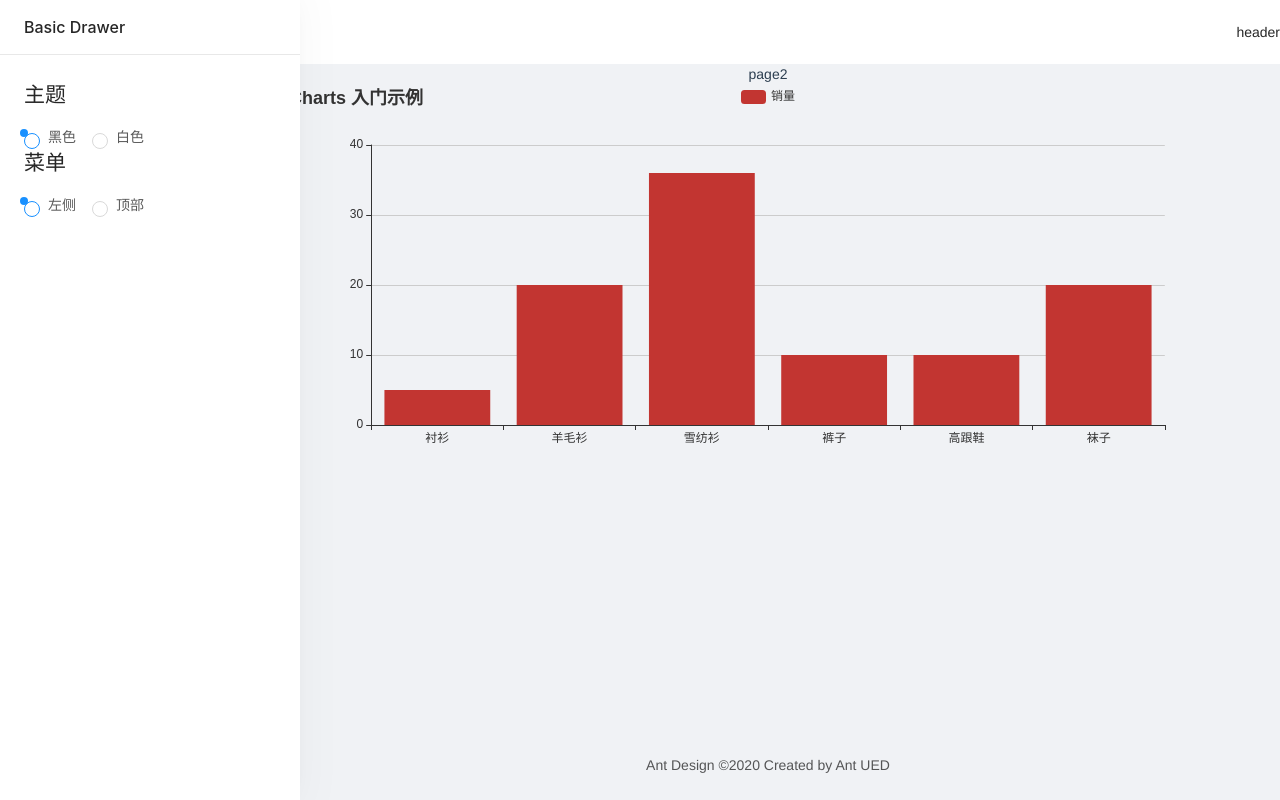
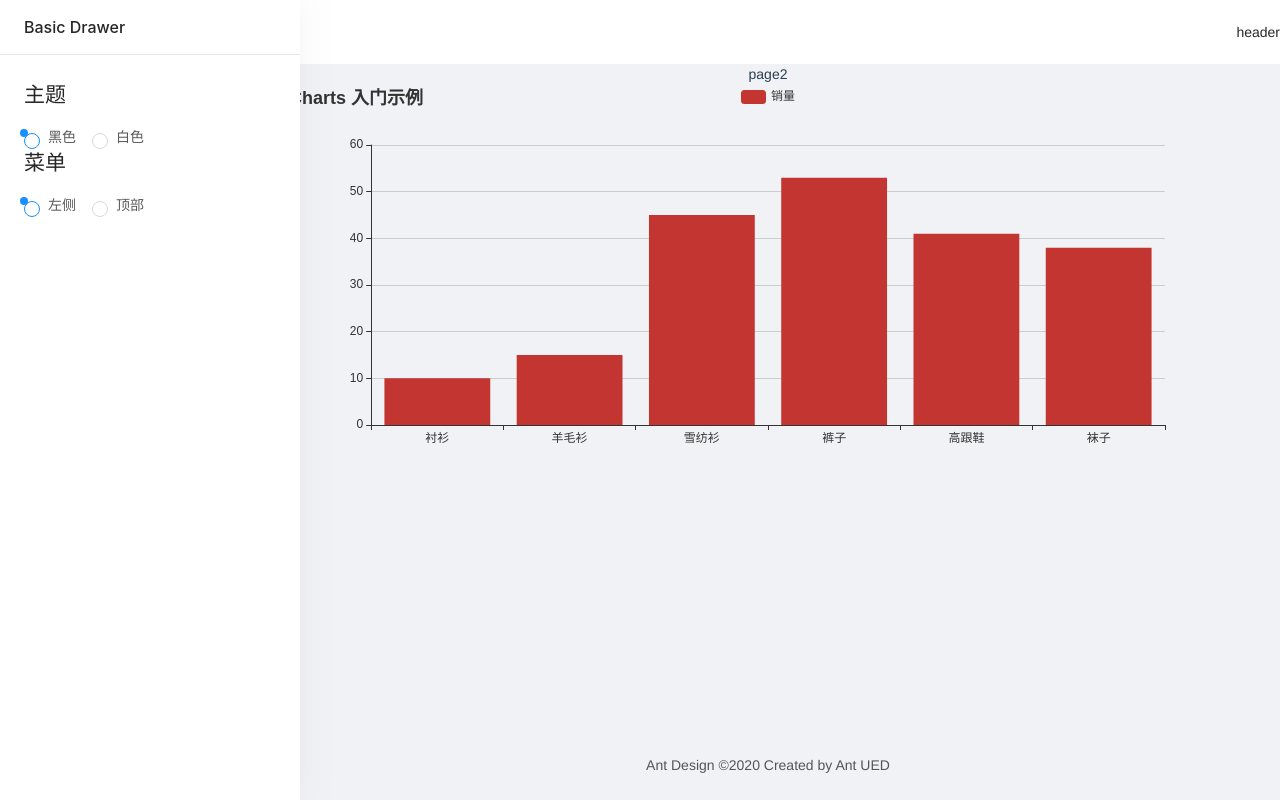
Before and after one commit to JJYYZJY/hello-vue, a Vue app: page /page2 in a window 1280 px wide. Built offline with nearby package versions, Linux system fonts and the light colour scheme.

Commit message:
MOD:图表组件监听数据变化

```diff
--- a/src/components/Chart.vue
+++ b/src/components/Chart.vue
@@ -11,6 +11,17 @@
     option: {
       type: Object,
       default: () => {}
+    }
+  },
+  watch: {
+    // option(val) {
+    //   this.chart.setOption(val);
+    // }
+    option: {
+      handler(val) {
+        this.chart.setOption(val);
+      },
+      deep: true
     }
   },
   created() {
--- a/src/views/Page2.vue
+++ b/src/views/Page2.vue
@@ -8,6 +8,7 @@
 
 <script>
 import Chart from "../components/Chart";
+import random from "lodash/random";
 export default {
   data() {
     return {
@@ -36,6 +37,16 @@
   },
   components: {
     Chart
+  },
+  mounted() {
+    this.interval = setInterval(() => {
+      this.chartOption.series[0].data = this.chartOption.series[0].data.map(
+        () => random(100)
+      );
+    }, 3000);
+  },
+  beforeDestroy() {
+    clearInterval(this.interval);
   }
 };
 </script>
```
